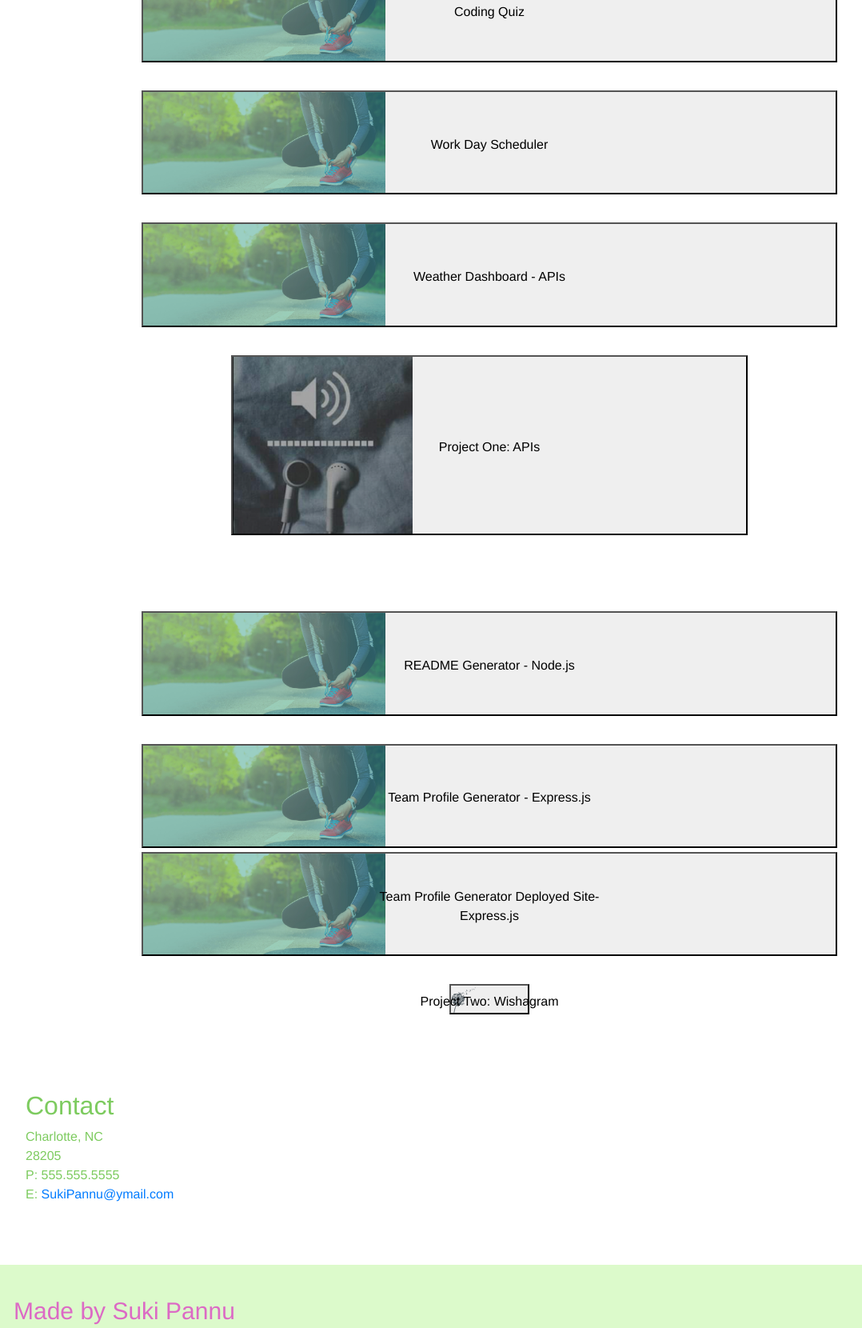
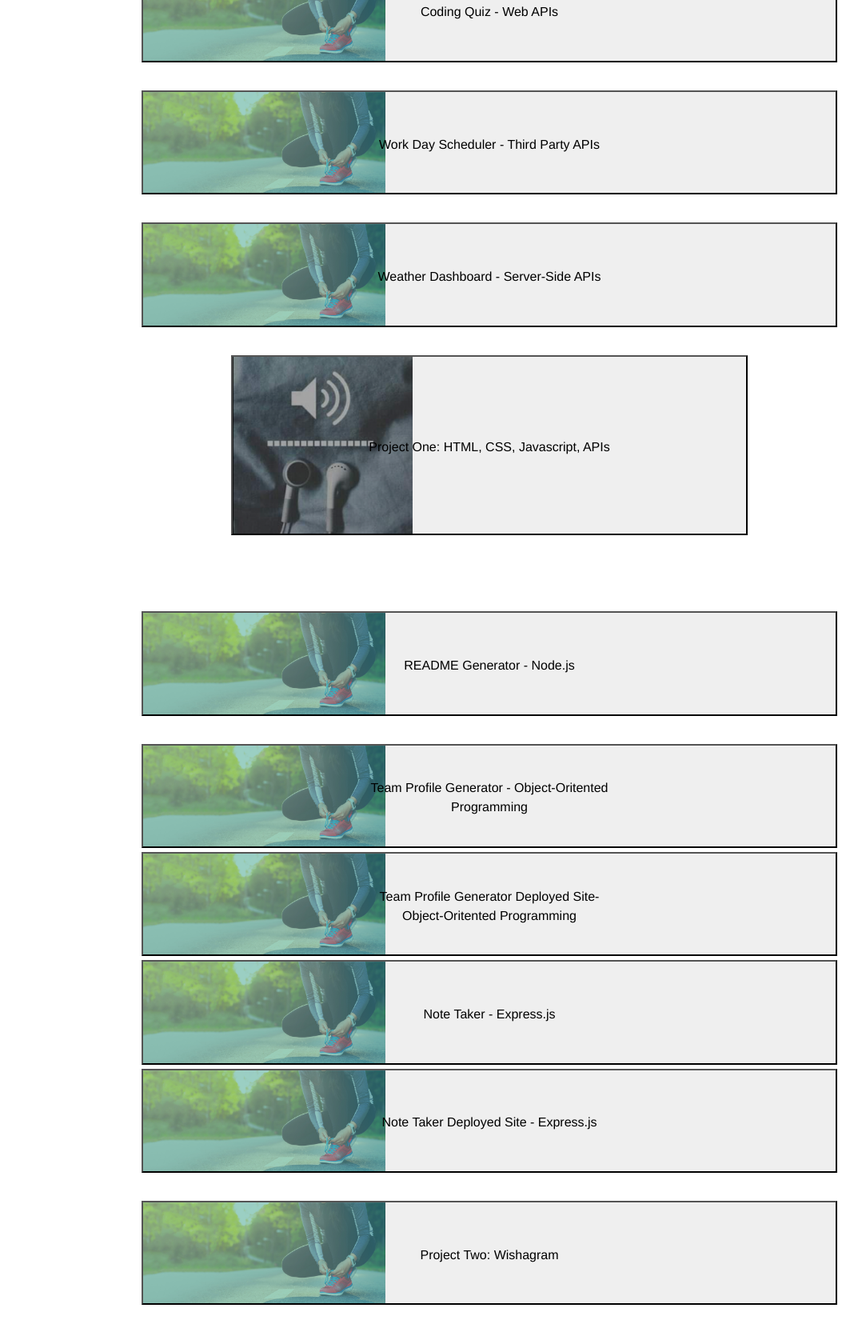
Before and after one commit to sukipannu/personal-portfolio, a plain HTML site: page index.html in a window 1280 px wide. Shown: the part 1122-2782 px from the top of the page at 80% size, without its empty margins (28-1106 px from the left). Drawn offline with nearby package versions, Linux system fonts and the light colour scheme.

Commit message:
made images uniform

```diff
--- a/index.html
+++ b/index.html
@@ -61,7 +61,7 @@
       <a href="https://sukipannu.github.io/run-buddy2/">
       <img src="./assets/Images/hero-bg.jpeg" alt="runner tying shoes"/>
     </a></button>
-      <div class="centered">Run Buddy</div>
+      <div class="centered">Run Buddy - HTML and CSS</div>
     </div>
   </article>
 
@@ -72,7 +72,7 @@
       <a href="https://sukipannu.github.io/friendly-parakeet/">
       <img src="./assets/Images/hero-bg.jpeg" alt="runner tying shoes"/>
     </a></button>
-      <div class="centered">Password Generator</div>
+      <div class="centered">Password Generator - Javascript</div>
     </div>
   </article>
 
@@ -83,7 +83,7 @@
       <a href="https://sukipannu.github.io/codingquiz/">
       <img src="./assets/Images/hero-bg.jpeg" alt="runner tying shoes"/>
     </a></button>
-      <div class="centered">Coding Quiz</div>
+      <div class="centered">Coding Quiz - Web APIs</div>
     </div>
   </article>
 
@@ -94,7 +94,7 @@
         <a href="https://sukipannu.github.io/WorkDay-Scheduler/">
         <img src="./assets/Images/hero-bg.jpeg" alt="runner tying shoes"/>
       </a></button>
-        <div class="centered">Work Day Scheduler</div>
+        <div class="centered">Work Day Scheduler - Third Party APIs</div>
       </div>
     </article>
 
@@ -105,7 +105,7 @@
         <a href="https://sukipannu.github.io/weather/#">
         <img src="./assets/Images/hero-bg.jpeg" alt="runner tying shoes"/>
       </a></button>
-        <div class="centered">Weather Dashboard - APIs</div>
+        <div class="centered">Weather Dashboard - Server-Side APIs</div>
       </div>
     </article>
 
@@ -116,7 +116,7 @@
       <a href="https://danecronin.github.io/ProjectOne/">
       <img src="./assets/Images/music.png" alt="headphones"/>
     </a></button>
-      <div class="centered">Project One: APIs</div>
+      <div class="centered">Project One: HTML, CSS, Javascript, APIs</div>
     </div>
   </article>
 </section>
@@ -139,16 +139,32 @@
     <a href="https://github.com/sukipannu/team-profile-generator">
     <img src="./assets/Images/hero-bg.jpeg" alt="runner tying shoes"/>
   </a></button>
-    <div class="centered">Team Profile Generator - Express.js</div>
+    <div class="centered">Team Profile Generator - Object-Oritented Programming</div>
   </div>
   <div class="container">
     <button type="project">
     <a href="https://sukipannu.github.io/team-profile-generator/">
     <img src="./assets/Images/hero-bg.jpeg" alt="runner tying shoes"/>
   </a></button>
-    <div class="centered">Team Profile Generator Deployed Site- Express.js</div>
+    <div class="centered">Team Profile Generator Deployed Site- Object-Oritented Programming</div>
   </div>
 
+<!--Note Taker-->
+<article class="trainer">
+  <div class="container">
+    <button type="project">
+    <a href="https://github.com/sukipannu/miniatureeureka">
+    <img src="./assets/Images/hero-bg.jpeg" alt="runner tying shoes"/>
+  </a></button>
+    <div class="centered">Note Taker - Express.js</div>
+  </div>
+  <div class="container">
+    <button type="project">
+    <a href="https://mysterious-retreat-14634.herokuapp.com/">
+    <img src="./assets/Images/hero-bg.jpeg" alt="runner tying shoes"/>
+  </a></button>
+    <div class="centered">Note Taker Deployed Site - Express.js</div>
+  </div>
 </article>
 
 <!--Project Two-->
@@ -156,7 +172,7 @@
   <div class="container">
     <button type="project">
     <a href="https://glacial-mesa-81435.herokuapp.com/">
-    <img src="./assets/Images/dandelion_logo (1).png" alt="dandelion"/>
+    <img src="./assets/Images/hero-bg.jpeg" alt="dandelion"/>
   </a></button>
     <div class="centered">Project Two: Wishagram</div>
   </div>
```
